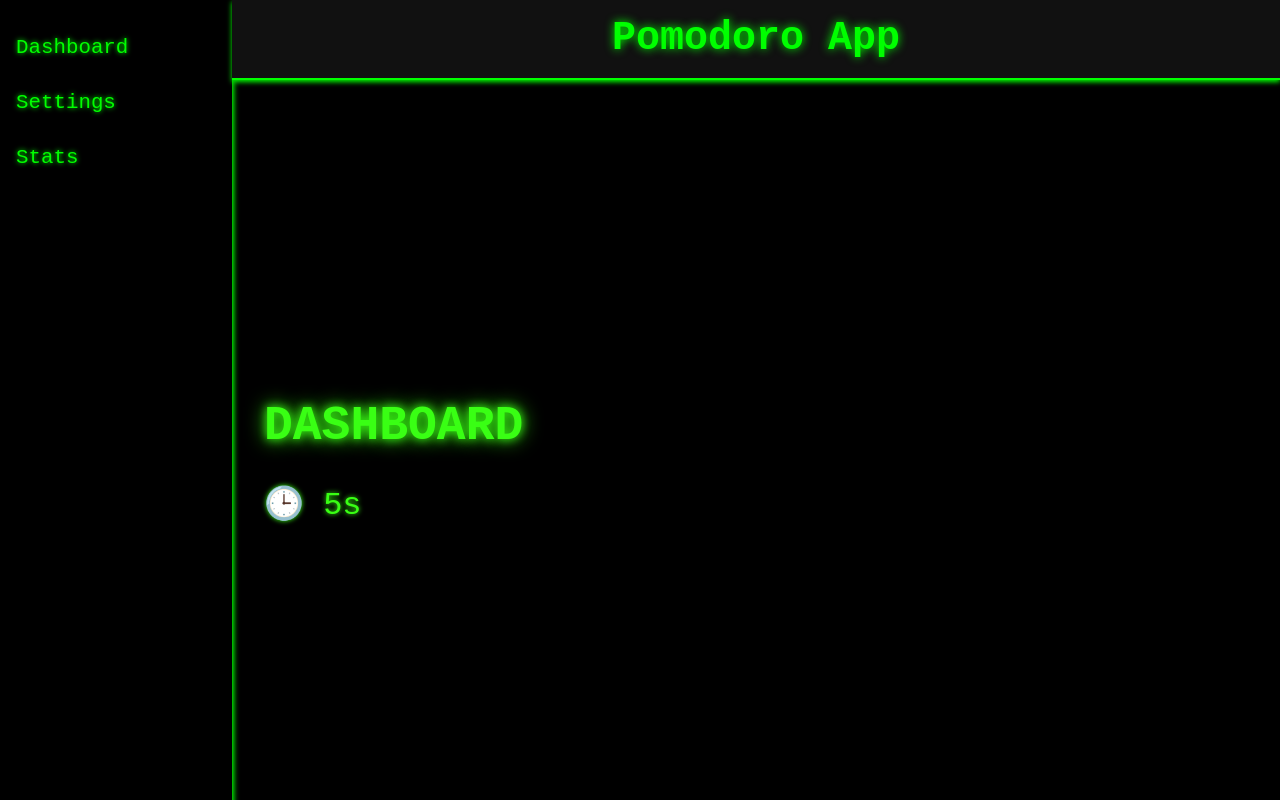
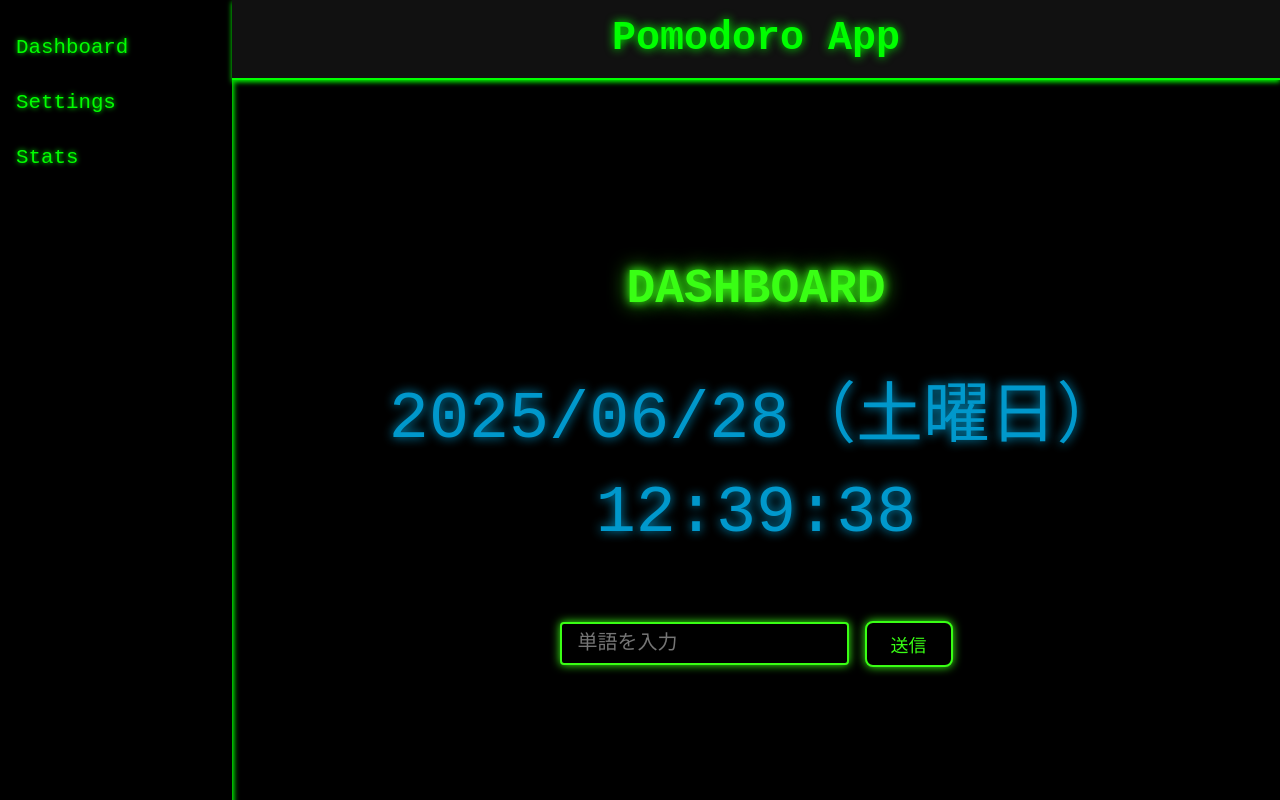
Before and after one commit to pomopo/pomo-app, a React (Vite) app in the folder pomoapp-frontend/: page /dashboard in a window 1280 px wide. Built offline with nearby package versions, Linux system fonts and the light colour scheme.

Commit message:
feat:曜日ごとのネオンカラーと秒針連動アニメーションを追加
closes #21

```diff
--- a/pomoapp-frontend/src/pages/Dashboard.css
+++ b/pomoapp-frontend/src/pages/Dashboard.css
@@ -24,13 +24,59 @@ body {
   flex-direction: column;
 }
 
-.dashboard-content {
+.dashboard-content.center {
   flex: 1;
   display: flex;
   flex-direction: column;
   justify-content: center;
-  align-items: flex-start;
+  align-items: center;
   padding: 2rem;
+}
+
+.timer.large {
+  font-size: 54px;
+  color: #39ff14;
+  text-shadow: 0 0 10px #39ff14;
+  margin: 2rem 0;
+}
+
+.word-form {
+  display: flex;
+  flex-direction: row;
+  align-items: center;
+  gap: 1rem;
+  margin-top: 1rem;
+}
+
+.word-input {
+  background-color: black;
+  border: 2px solid #39ff14;
+  padding: 0.5rem 1rem;
+  color: #39ff14;
+  font-size: 20px;
+  font-family: 'Courier New', monospace;
+  outline: none;
+  box-shadow: 0 0 10px #39ff14;
+  border-radius: 4px;
+}
+
+.submit-button {
+  background-color: black;
+  color: #39ff14;
+  border: 2px solid #39ff14;
+  padding: 0.5rem 1.5rem;
+  font-size: 18px;
+  cursor: pointer;
+  font-family: 'Courier New', monospace;
+  box-shadow: 0 0 10px #39ff14;
+  transition:
+    transform 0.2s ease,
+    box-shadow 0.2s ease;
+}
+
+.submit-button:hover {
+  transform: scale(1.05);
+  box-shadow: 0 0 20px #39ff14;
 }
 
 .title {
@@ -47,3 +93,127 @@ body {
   color: #39ff14;
   text-shadow: 0 0 5px #39ff14;
 }
+
+.word-form {
+  display: flex;
+  flex-direction: row;
+  align-items: center;
+  margin-top: 2rem;
+  gap: 1rem;
+}
+
+.word-input {
+  background-color: black;
+  border: 2px solid #39ff14;
+  padding: 0.5rem 1rem;
+  color: #39ff14;
+  font-size: 20px;
+  font-family: 'Courier New', monospace;
+  outline: none;
+  box-shadow: 0 0 10px #39ff14;
+  border-radius: 4px;
+}
+
+.submit-button {
+  background-color: black;
+  color: #39ff14;
+  border: 2px solid #39ff14;
+  padding: 0.5rem 1.5rem;
+  font-size: 18px;
+  cursor: pointer;
+  font-family: 'Courier New', monospace;
+  box-shadow: 0 0 10px #39ff14;
+  transition:
+    transform 0.2s ease,
+    box-shadow 0.2s ease;
+}
+
+.submit-button:hover {
+  transform: scale(1.05);
+  box-shadow: 0 0 20px #39ff14;
+}
+/* 共通 */
+.timer.large {
+  font-size: 64px;
+  text-shadow: 0 0 10px currentColor;
+  margin: 2rem 0;
+  text-align: center;
+  line-height: 1.4;
+}
+
+/* 曜日別カラー：トップレベルで定義すること！ */
+@keyframes flicker {
+  0%,
+  100% {
+    opacity: 1;
+    text-shadow: 0 0 20px currentColor;
+  }
+  50% {
+    opacity: 0.4;
+    text-shadow: 0 0 5px currentColor;
+  }
+}
+
+@keyframes pulse {
+  0%,
+  100% {
+    transform: scale(1);
+  }
+  50% {
+    transform: scale(1.05);
+  }
+}
+
+@keyframes wave {
+  0%,
+  100% {
+    transform: rotate(-2deg);
+  }
+  50% {
+    transform: rotate(2deg);
+  }
+}
+/* 日曜*/
+.sun-color {
+  color: #ff1e1e !important;
+  animation: flicker 1s infinite;
+}
+
+/* 月曜*/
+.mon-color {
+  color: #39ff14 !important;
+  animation: flicker 1.2s infinite;
+}
+
+/* 火曜 */
+.tue-color {
+  color: #ff69b4 !important;
+  animation: pulse 2s infinite;
+}
+
+/* 水曜 */
+.wed-color {
+  color: #7700ff !important;
+  animation: wave 1.5s infinite;
+}
+
+/* 木曜 */
+.thu-color {
+  color: #ff7f00 !important;
+  animation: wave 1.5s infinite;
+}
+
+/* 金曜 */
+.fri-color {
+  color: #da70d6 !important;
+  animation:
+    flicker 2s infinite,
+    pulse 2s infinite;
+}
+
+/* 土曜 */
+.sat-color {
+  color: #00bfff !important;
+  opacity: 0.8;
+  animation: pulse 4s infinite ease-in-out;
+}
--- a/pomoapp-frontend/src/pages/Dashboard.tsx
+++ b/pomoapp-frontend/src/pages/Dashboard.tsx
@@ -4,23 +4,71 @@ import Sidebar from '../components/Sidebar';
 import './Dashboard.css';
 
 const Dashboard = () => {
-  const [seconds, setSeconds] = useState(0);
+  const [dateStr, setDateStr] = useState('');
+  const [timeStr, setTimeStr] = useState('');
+  const [weekdayClass, setWeekdayClass] = useState('');
+  const [word, setWord] = useState('');
 
   useEffect(() => {
-    const timer = setInterval(() => {
-      setSeconds((prev) => prev + 1);
-    }, 1000);
+    const updateDateTime = () => {
+      const now = new Date();
+      const year = now.getFullYear();
+      const month = String(now.getMonth() + 1).padStart(2, '0');
+      const day = String(now.getDate()).padStart(2, '0');
+      const weekdayJp = now.toLocaleDateString('ja-JP', { weekday: 'long' });
+      const time = now.toTimeString().split(' ')[0]; // hh:mm:ss
+
+      const weekdayMap: Record<string, string> = {
+        日曜日: 'sun',
+        月曜日: 'mon',
+        火曜日: 'tue',
+        水曜日: 'wed',
+        木曜日: 'thu',
+        金曜日: 'fri',
+        土曜日: 'sat',
+      };
+
+      setDateStr(`${year}/${month}/${day}（${weekdayJp}）`);
+      setTimeStr(time);
+      setWeekdayClass(weekdayMap[weekdayJp]);
+    };
+
+    updateDateTime();
+    const timer = setInterval(updateDateTime, 1000);
     return () => clearInterval(timer);
   }, []);
+
+  const handleSubmit = (e: React.FormEvent) => {
+    e.preventDefault();
+    console.log('送信された単語:', word);
+    setWord('');
+  };
 
   return (
     <div className="container">
       <Sidebar />
       <div className="main">
         <Header />
-        <div className="dashboard-content">
+        <div className="dashboard-content center">
           <h2 className="title">DASHBOARD</h2>
-          <div className="timer">🕒 {seconds}s</div>
+
+          {/* 英字クラス名を使って色分け */}
+          <div className={`timer large ${weekdayClass}-color`}>
+            <div>{dateStr}</div>
+            <div>{timeStr}</div>
+          </div>
+          <form className="word-form" onSubmit={handleSubmit}>
+            <input
+              type="text"
+              value={word}
+              onChange={(e) => setWord(e.target.value)}
+              placeholder="単語を入力"
+              className="word-input"
+            />
+            <button type="submit" className="submit-button">
+              送信
+            </button>
+          </form>
         </div>
       </div>
     </div>
```
